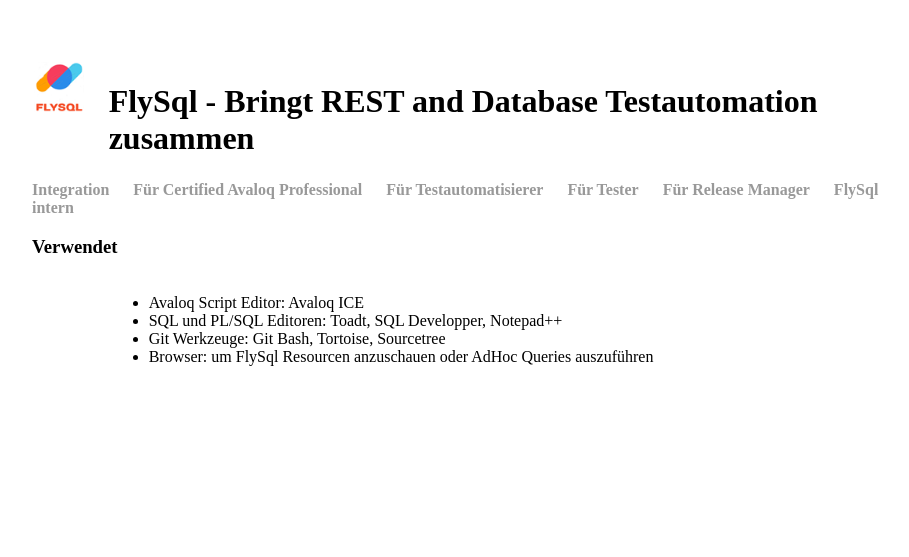
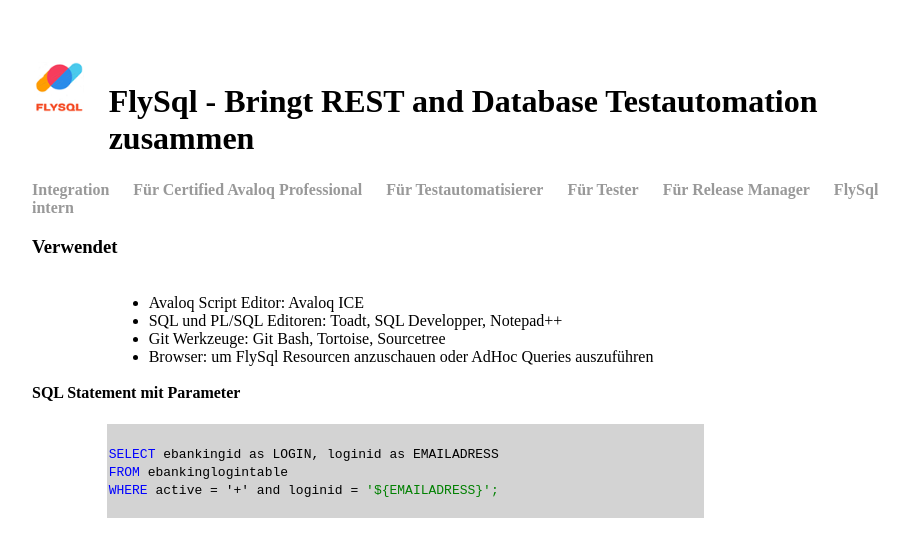
Before and after one commit to flysql/flysql.github.io, a Jekyll site: the page built from certified-avaloq-prof/index.html, in a window 1280 px wide. Shown: the top 557 px of the page, without its empty margins (160-1069 px from the left). Built offline with Jekyll 4.4.1, drawn with Linux system fonts in a browser that asks for light colours.

Commit message:
adds sql statement

```diff
--- a/certified-avaloq-prof/index.html
+++ b/certified-avaloq-prof/index.html
@@ -15,4 +15,16 @@
 			</ul>
 		</div>
 	</div>
+	<h4>SQL Statement mit Parameter</h4>
+	<div class="row">
+		<div class="col-1"></div>
+		<div class="col-8 code-grey-font">
+		</br>
+			<span class="sql-blue">SELECT</span><span class="sql-black"> ebankingid as LOGIN, loginid as EMAILADRESS </span></br>
+			<span class="sql-blue">FROM </span><span class="sql-black"> ebankinglogintable</span></br>
+			<span class="sql-blue">WHERE</span><span class="sql-black"> active = '+' and loginid = </span><span class="sql-green">'${EMAILADRESS}';</span></br>
+			<span class="sql-black"></span></br>
+		</div>
+		<div class="col-3"></div>
+	</div>
 </div>
--- a/css/main.css
+++ b/css/main.css
@@ -50,6 +50,28 @@
     color: black;
 }
 
+.code-grey-font {
+    background-color: lightgray;
+}
+
+.sql-blue {
+    color: blue;
+    font-family: 'Courier New', Courier, monospace !important;
+    font-size: small;
+}
+
+.sql-black {
+    color: black;
+    font-family: 'Courier New', Courier, monospace !important;
+    font-size: small;
+}
+
+.sql-green {
+    color: green;
+    font-family: 'Courier New', Courier, monospace !important;
+    font-size: small;
+}
+
 /* taken from https://www.w3schools.com/css/css_rwd_grid.asp for responsive design */
 /* For mobile phones: */
 * {
```
